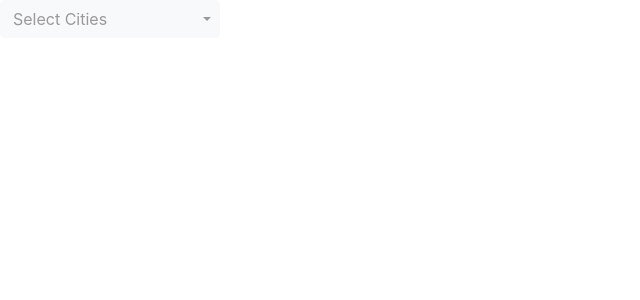
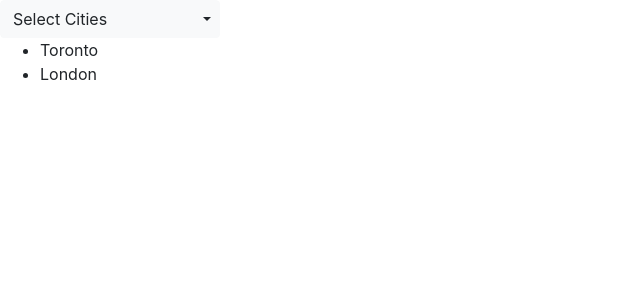
Before and after one commit to braheem/angular-bootstrap-select, an Angular app: page / in a window 1280 px wide. Shown: the top 300 px of the page, without its empty margins (0-640 px from the left). Built offline with nearby package versions, Linux system fonts and the light colour scheme.

Commit message:
added preselected options example

```diff
--- a/src/app/app.component.html
+++ b/src/app/app.component.html
@@ -1 +1 @@
-<city-multiselect [options]="cityOptions"></city-multiselect>
+<city-multiselect [options]="cityOptions" [(mySelections)]="myCities"></city-multiselect>
--- a/src/app/app.component.ts
+++ b/src/app/app.component.ts
@@ -1,12 +1,25 @@
-import { Component } from '@angular/core';
+import {AfterViewInit, OnInit, Component} from '@angular/core';
 
 @Component({
   selector: 'app-root',
   templateUrl: './app.component.html',
   styleUrls: ['./app.component.css']
 })
-export class AppComponent {
+export class AppComponent implements OnInit, AfterViewInit{
 
   // an example string array for display on the city multiselect
-  private cityOptions = ['Toronto', 'Waterloo', 'London'];
+  private cityOptions: Array<String>;
+  // preselected values for city multiselect
+  private myCities: Array<String>;
+
+  ngOnInit() {
+    this.cityOptions = ['Toronto', 'Waterloo', 'London'];
+  }
+
+  ngAfterViewInit() {
+    //set the options to be preselected on a delay to test bootstrap-select
+    setTimeout(() => {
+      this.myCities = Array.of('Toronto', 'London');
+    }, 250);
+  }
 }
--- a/src/app/shared/bootstrap-select/base-bootstrap-select.ts
+++ b/src/app/shared/bootstrap-select/base-bootstrap-select.ts
@@ -12,10 +12,22 @@ export abstract class BaseBootstrapSelect {
   private _options: string[];
   private _optgroups: any[];
 
-  @Input()
-  private mySelections: string[];
+  private _mySelections: string | string[];
+
+  @Input() public set mySelections(value: string | string[]) {
+    this._mySelections = value;
+    // this is necessary for bootstrap-select to pickup the current selections
+    setTimeout(() => {
+      this.bootstrapSelectDirective.refresh();
+    });
+  }
+
+  public get mySelections() {
+    return this._mySelections;
+  }
+
   @Output()
-  private mySelectionsChange = new EventEmitter();
+  public mySelectionsChange = new EventEmitter();
 
   @Input()
   set options(options: string[]) {
```
